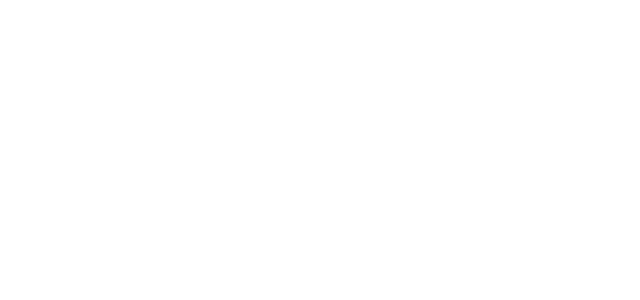
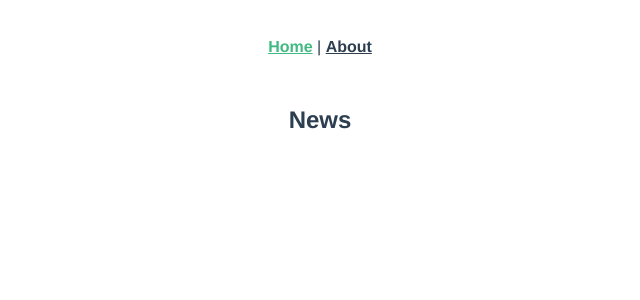
Before and after one commit to CalShoemaker/net5-client, a Vue app: page / in a window 1280 px wide. Shown: the top 300 px of the page, without its empty margins (320-960 px from the left). Built offline with nearby package versions, Linux system fonts and the light colour scheme.

Commit message:
Add router & some stub components

```diff
--- a/package.json
+++ b/package.json
@@ -10,11 +10,13 @@
   "dependencies": {
     "core-js": "^3.6.5",
     "vue": "^3.0.0",
+    "vue-router": "^4.0.0-0",
     "vuetify": "^2.5.3"
   },
   "devDependencies": {
     "@vue/cli-plugin-babel": "~4.5.0",
     "@vue/cli-plugin-eslint": "~4.5.0",
+    "@vue/cli-plugin-router": "^4.5.13",
     "@vue/cli-service": "~4.5.0",
     "@vue/compiler-sfc": "^3.0.0",
     "babel-eslint": "^10.1.0",
--- a/src/App.vue
+++ b/src/App.vue
@@ -1,15 +1,10 @@
 <template>
+  <div id="nav">
+    <router-link to="/">Home</router-link> |
+    <router-link to="/about">About</router-link>
+  </div>
+  <router-view/>
 </template>
-
-<script>
-
-export default {
-  name: 'App',
-  components: {
-
-  }
-}
-</script>
 
 <style>
 #app {
@@ -18,6 +13,18 @@
   -moz-osx-font-smoothing: grayscale;
   text-align: center;
   color: #2c3e50;
-  margin-top: 60px;
+}
+
+#nav {
+  padding: 30px;
+}
+
+#nav a {
+  font-weight: bold;
+  color: #2c3e50;
+}
+
+#nav a.router-link-exact-active {
+  color: #42b983;
 }
 </style>
--- /dev/null
+++ b/src/components/news/index.vue
@@ -0,0 +1,11 @@
+<template>
+  <div class="news">
+    <h2>News</h2>
+  </div>
+</template>
+
+<script>
+export default {
+  name: 'News'
+}
+</script>
--- a/src/main.js
+++ b/src/main.js
@@ -1,4 +1,5 @@
 import { createApp } from 'vue'
 import App from './App.vue'
+import router from './router'
 
-createApp(App).mount('#app')
+createApp(App).use(router).mount('#app')
--- /dev/null
+++ b/src/router/index.js
@@ -0,0 +1,25 @@
+import { createRouter, createWebHistory } from 'vue-router'
+import Home from '../views/Home.vue'
+
+const routes = [
+  {
+    path: '/',
+    name: 'Home',
+    component: Home
+  },
+  {
+    path: '/about',
+    name: 'About',
+    // route level code-splitting
+    // this generates a separate chunk (about.[hash].js) for this route
+    // which is lazy-loaded when the route is visited.
+    component: () => import(/* webpackChunkName: "about" */ '../views/About.vue')
+  }
+]
+
+const router = createRouter({
+  history: createWebHistory(process.env.BASE_URL),
+  routes
+})
+
+export default router
--- /dev/null
+++ b/src/views/About.vue
@@ -0,0 +1,5 @@
+<template>
+  <div class="about">
+    <h1>This is an about page</h1>
+  </div>
+</template>
--- /dev/null
+++ b/src/views/Home.vue
@@ -0,0 +1,17 @@
+<template>
+  <div class="home">
+    <News />
+  </div>
+</template>
+
+<script>
+// @ is an alias to /src
+import News from '@/components/news/index.vue'
+
+export default {
+  name: 'Home',
+  components: {
+    News
+  }
+}
+</script>
```
Also changed, not shown: src/components/footer/footer.js (added), 1 other file (tests, documents, lock files or other folders).
